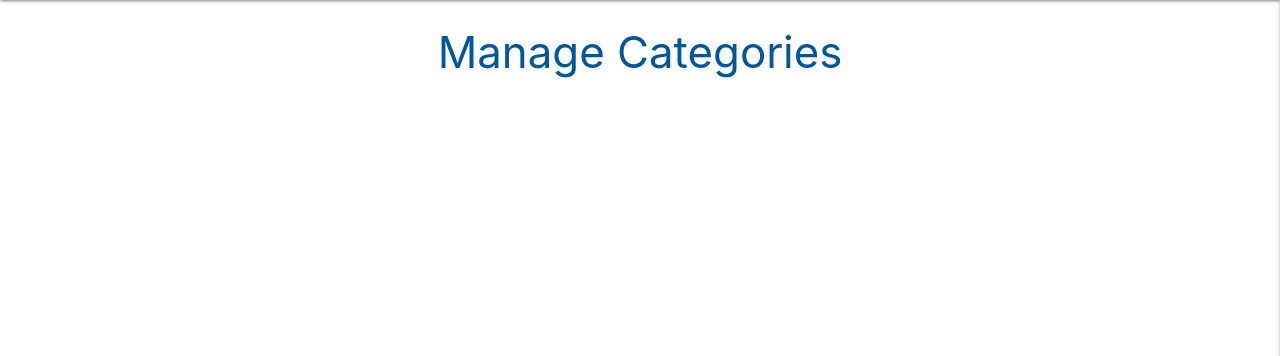
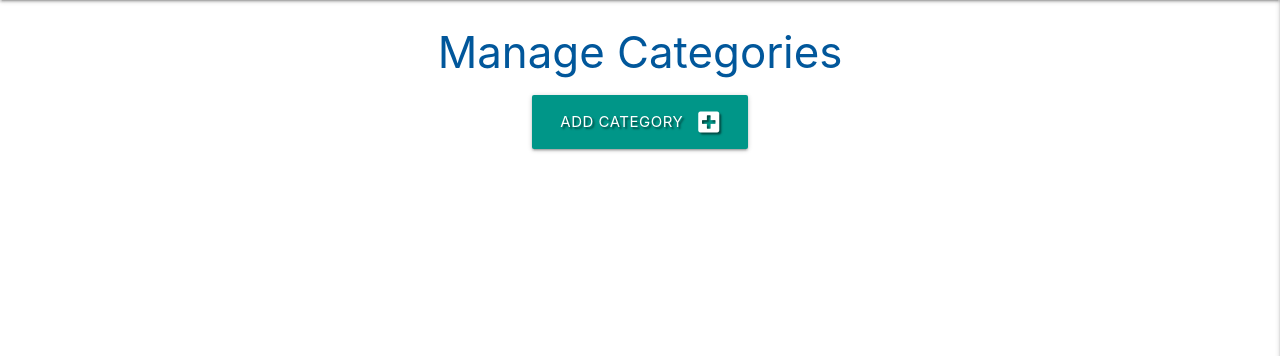
Before and after one commit to Code-Institute-Submissions/EssentialOilsDatabase, a Flask app: page /get_categories in a window 1280 px wide. Shown: the part 64-420 px from the top of the page. Run offline with Flask 2, Linux system fonts and the light colour scheme; data that the repository does not hold is empty; some libraries are stand-ins or nearby versions.

Commit message:
Add option to Add Category to db, having issue with the name not saving as the category name, likely minor but needed to step away from the comp.

```diff
--- a/app.py
+++ b/app.py
@@ -70,10 +70,25 @@ def delete_oil(oil_id):
     flash("Oil Successfully Deleted")
     return redirect(url_for("get_essentialoils"))
 
+
 @app.route("/get_categories")
 def get_categories():
-    categories =list(mongo.db.categories.find().sort("category_name", 1))
+    categories = list(mongo.db.categories.find().sort("category_name", 1))
     return render_template("categories.html", categories=categories)
+
+
+@app.route("/add_category", methods=["GET", "POST"])
+def add_category():
+    if request.method == "POST":
+        category = {
+            "category_name": request.form.get("Category_name")
+        }
+        mongo.db.categories.insert_one(category)
+        flash("New Category Added")
+        return redirect(url_for("get_categories"))
+
+    return render_template("add_category.html")
+
 
 if __name__ == "__main__":
     app.run(host=os.environ.get("IP"),
--- a/templates/categories.html
+++ b/templates/categories.html
@@ -2,6 +2,14 @@
 {% block content %}
 
     <h3 class="light-blue-text text-darken-4 center-align">Manage Categories</h3>
+
+    <div class="row">
+        <div class="col s12 center-align">
+            <a href="{{ url_for('add_category') }}" class="btn-large teal text-shadow">
+                Add Category <i class="fas fa-plus-square right"></i>
+            </a>
+        </div>
+    </div>
 
     <div class="row">
         {% for category in categories %}
```
Also changed, not shown: templates/add_category.html (added, +28 -0 lines).
